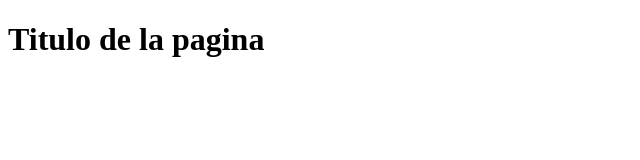
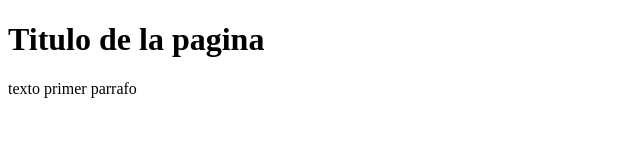
Before and after one commit to rafaelVSA/Proyecto, a plain HTML site: page index.html in a window 1280 px wide. Shown: the whole page, without its empty margins (0-640 px from the left). Drawn offline with Linux system fonts and the light colour scheme.

Commit message:
primer parrafo

```diff
--- a/index.html
+++ b/index.html
@@ -7,5 +7,6 @@
 </head>
 <body>
     <h1>Titulo de la pagina</h1>
+    <p>texto primer parrafo</p>
 </body>
 </html>
```
